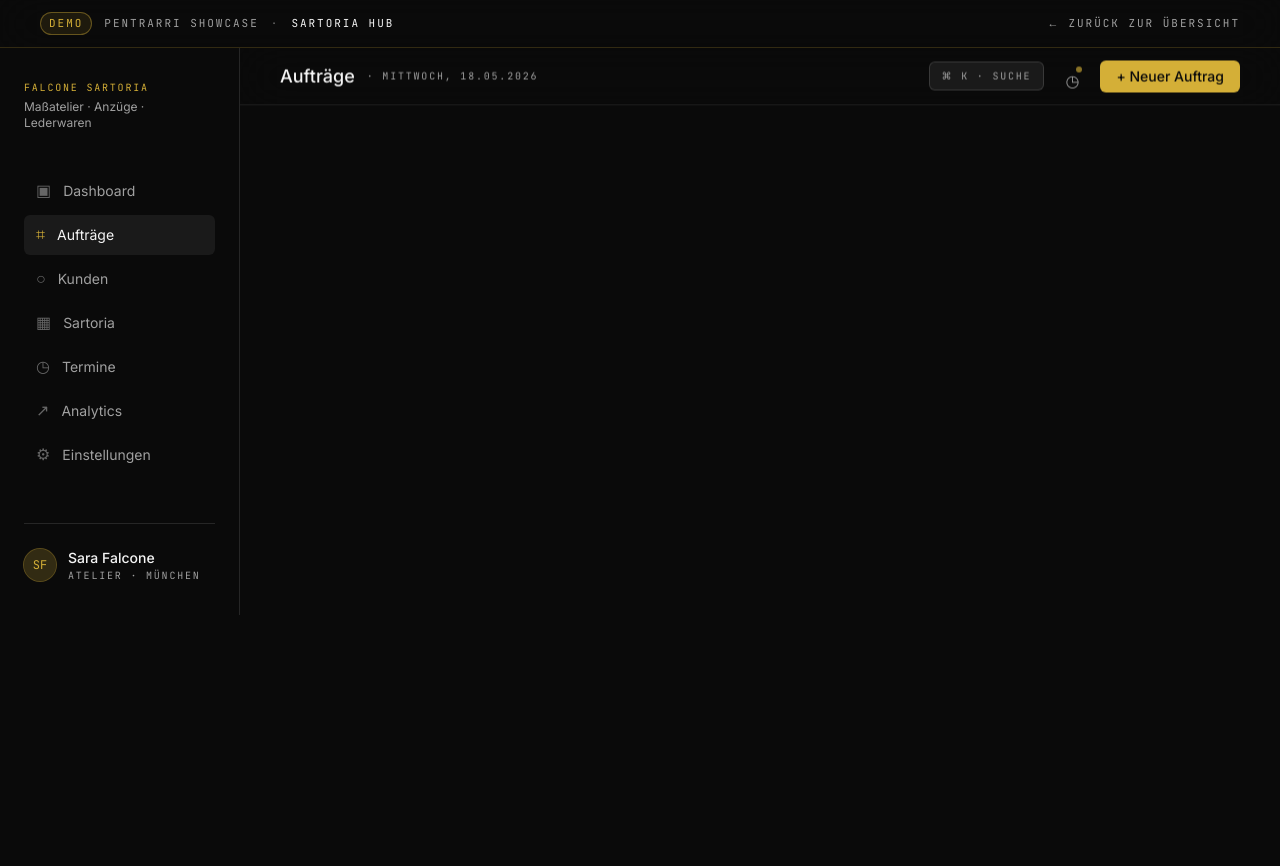
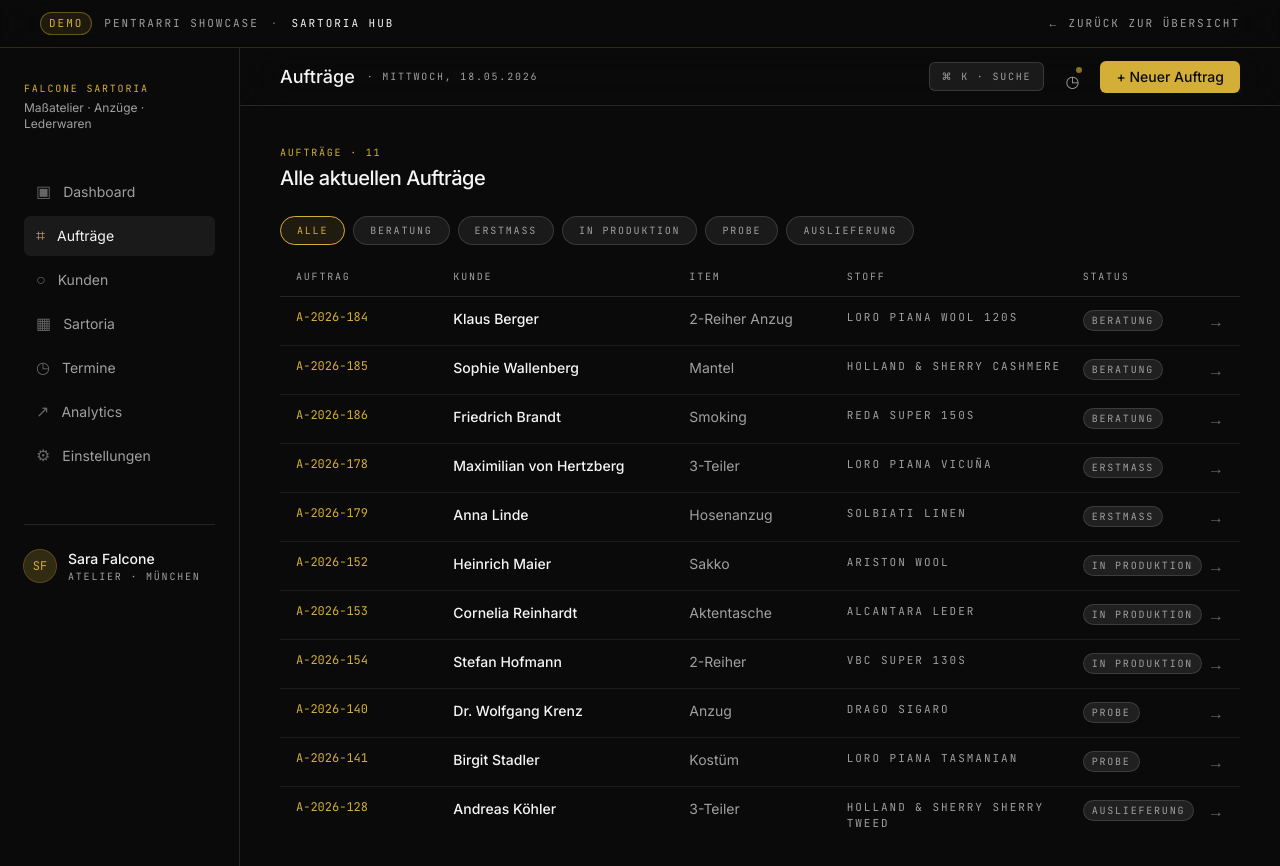
Before and after one commit to Pentrarri-cmd/pentrarri-next, a Next.js app: page /showcase/sartoria-hub in a window 1280 px wide. Both pictures are taken after a click on the button "ALLE ANSEHEN →". Shown: the top 866 px of the page. Before the commit the page ends 800 px from the top, so only its background shows below. Built offline with nearby package versions, Linux system fonts and the light colour scheme.

Commit message:
feat: sartoria orders-view mit filter-tabs

```diff
--- a/src/components/showcase/SartoriaOrders.tsx
+++ b/src/components/showcase/SartoriaOrders.tsx
@@ -1,9 +1,113 @@
 'use client';
+
+import { useState } from 'react';
+import { motion } from 'framer-motion';
+import { sartoriaData } from '@/data/sartoria-hub';
 
 interface SartoriaOrdersProps {
   onOrderClick: (orderId: string) => void;
 }
 
-export function SartoriaOrders(_props: SartoriaOrdersProps) {
-  return null;
+const statusFilters = [
+  'Alle',
+  'Beratung',
+  'Erstmaß',
+  'In Produktion',
+  'Probe',
+  'Auslieferung',
+];
+
+export function SartoriaOrders({ onOrderClick }: SartoriaOrdersProps) {
+  const [activeFilter, setActiveFilter] = useState<string>('Alle');
+
+  const allOrders = sartoriaData.pipeline.flatMap((column) =>
+    // eslint-disable-next-line @typescript-eslint/no-explicit-any
+    column.orders.map((order: any) => ({ ...order, status: column.status })),
+  );
+
+  const filtered =
+    activeFilter === 'Alle'
+      ? allOrders
+      : allOrders.filter((o) => o.status === activeFilter);
+
+  return (
+    <div>
+      <div className="mb-6">
+        <p className="font-mono text-[10px] uppercase tracking-mono-label text-gold">
+          Aufträge · {filtered.length}
+        </p>
+        <h2 className="mt-1 text-xl font-medium tracking-tight text-ink">
+          Alle aktuellen Aufträge
+        </h2>
+      </div>
+
+      <div className="mb-6 flex flex-wrap gap-2">
+        {statusFilters.map((filter) => (
+          <button
+            key={filter}
+            onClick={() => setActiveFilter(filter)}
+            className={`rounded-full border px-4 py-1.5 font-mono text-[10px] uppercase tracking-mono-label transition-all ${
+              activeFilter === filter
+                ? 'border-gold bg-gold/10 text-gold'
+                : 'border-ink-soft/40 bg-bg-elevated text-ink-muted hover:border-ink-muted hover:text-ink'
+            }`}
+          >
+            {filter}
+          </button>
+        ))}
+      </div>
+
+      <div className="hidden border-b border-ink-soft/30 pb-3 md:grid md:grid-cols-12 md:gap-4 md:px-4">
+        <div className="col-span-2 font-mono text-[10px] uppercase tracking-mono-label text-ink-muted">
+          Auftrag
+        </div>
+        <div className="col-span-3 font-mono text-[10px] uppercase tracking-mono-label text-ink-muted">
+          Kunde
+        </div>
+        <div className="col-span-2 font-mono text-[10px] uppercase tracking-mono-label text-ink-muted">
+          Item
+        </div>
+        <div className="col-span-3 font-mono text-[10px] uppercase tracking-mono-label text-ink-muted">
+          Stoff
+        </div>
+        <div className="col-span-2 font-mono text-[10px] uppercase tracking-mono-label text-ink-muted">
+          Status
+        </div>
+      </div>
+
+      <div className="divide-y divide-ink-soft/20">
+        {filtered.map((order, i) => (
+          <motion.button
+            key={order.id}
+            onClick={() => onOrderClick(order.id)}
+            initial={{ opacity: 0, y: 10 }}
+            animate={{ opacity: 1, y: 0 }}
+            transition={{ duration: 0.4, delay: i * 0.04 }}
+            className="group grid w-full grid-cols-1 gap-2 px-4 py-4 text-left transition-colors hover:bg-bg-elevated md:grid-cols-12 md:gap-4 md:py-3"
+          >
+            <div className="col-span-2 font-mono text-xs text-gold">{order.id}</div>
+            <div className="col-span-3 text-sm font-medium text-ink">{order.customer}</div>
+            <div className="col-span-2 text-sm text-ink-muted">{order.item}</div>
+            <div className="col-span-3 font-mono text-[11px] uppercase tracking-mono-label text-ink-muted">
+              {order.fabric}
+            </div>
+            <div className="col-span-2 flex items-center justify-between">
+              <span className="rounded-full border border-ink-soft/40 bg-bg-soft px-2 py-0.5 font-mono text-[10px] uppercase tracking-mono-label text-ink-muted">
+                {order.status}
+              </span>
+              <span className="text-ink-soft transition-transform group-hover:translate-x-1">
+                →
+              </span>
+            </div>
+          </motion.button>
+        ))}
+      </div>
+
+      {filtered.length === 0 && (
+        <div className="rounded-lg border border-dashed border-ink-soft/30 py-12 text-center text-ink-muted">
+          <p className="text-sm">Keine Aufträge mit Status &quot;{activeFilter}&quot;</p>
+        </div>
+      )}
+    </div>
+  );
 }
```
